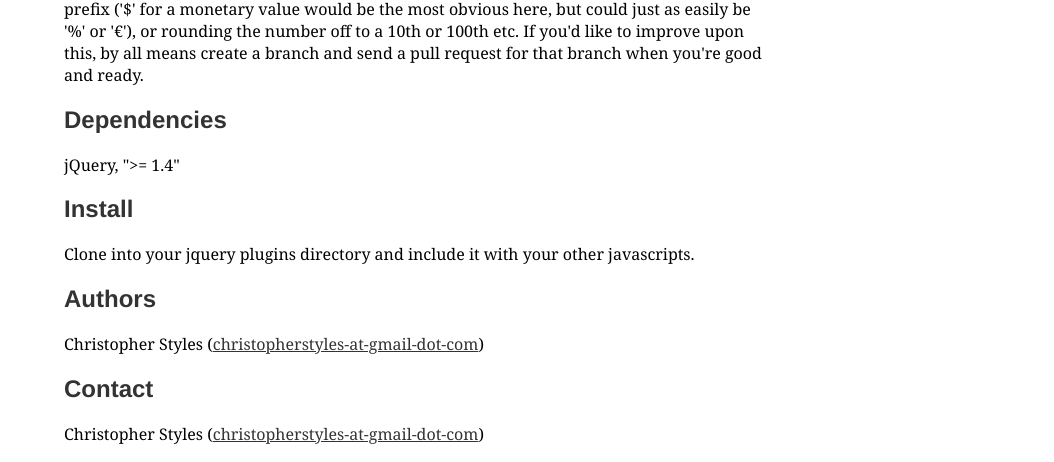
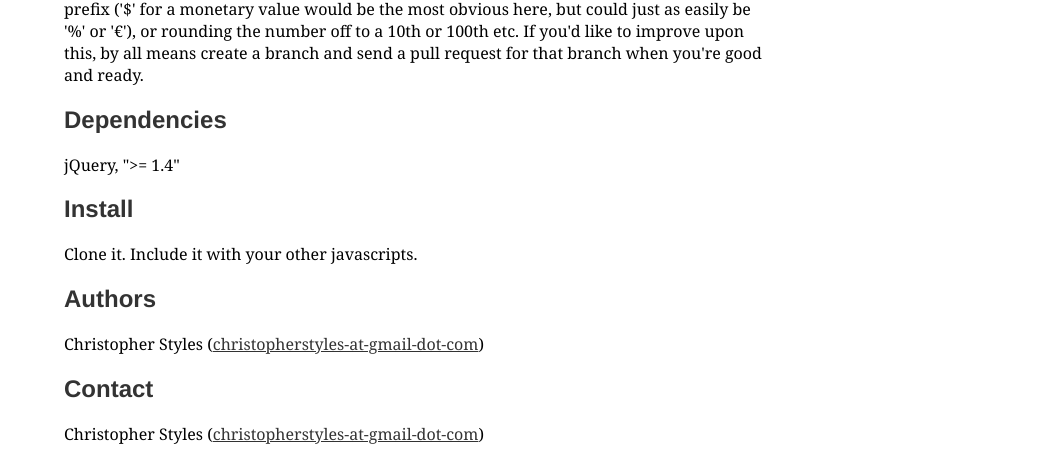
Before and after one commit to christopherstyles/jquery-commify, a plain HTML site: page index.html in a window 1280 px wide. Shown: the part 314-776 px from the top of the page, without its empty margins (226-1280 px from the left). Drawn offline with Linux system fonts and the light colour scheme.

Commit message:
changed some wording

```diff
--- a/index.html
+++ b/index.html
@@ -60,7 +60,7 @@ If you'd like to improve upon this, by all means create a branch and send a pull
       <p>jQuery, ">= 1.4"</p>
 
       <h2>Install</h2>
-      <p>Clone into your jquery plugins directory and include it with your other javascripts.</p>
+      <p>Clone it. Include it with your other javascripts.</p>
 
       <h2>Authors</h2>
       <p>
```
